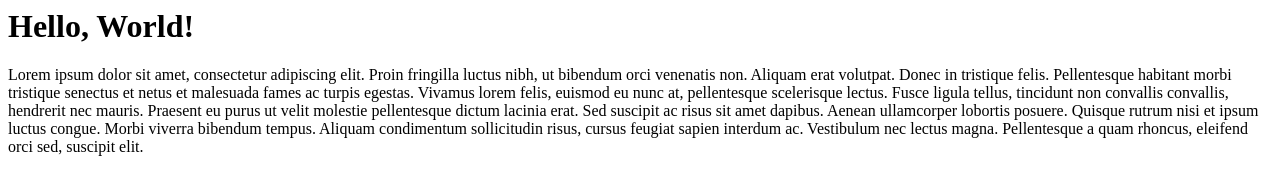
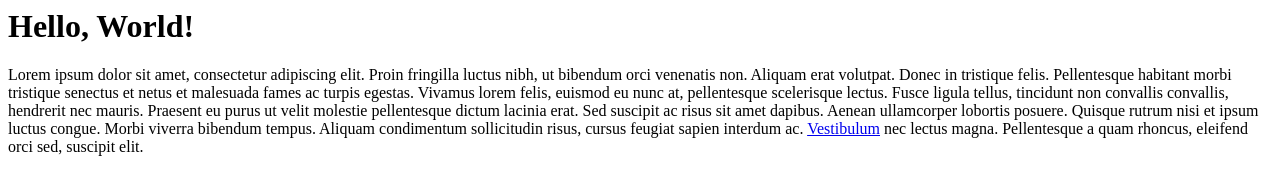
Before and after one commit to holson63/Test1, a plain HTML site: page index.html in a window 1280 px wide. Drawn offline with Linux system fonts and the light colour scheme.

Commit message:
added a tag

```diff
--- a/index.html
+++ b/index.html
@@ -5,7 +5,7 @@
 	<body>
 		<h1>Hello, World!</h1>
 		<p>
-			Lorem ipsum dolor sit amet, consectetur adipiscing elit. Proin fringilla luctus nibh, ut bibendum orci venenatis non. Aliquam erat volutpat. Donec in tristique felis. Pellentesque habitant morbi tristique senectus et netus et malesuada fames ac turpis egestas. Vivamus lorem felis, euismod eu nunc at, pellentesque scelerisque lectus. Fusce ligula tellus, tincidunt non convallis convallis, hendrerit nec mauris. Praesent eu purus ut velit molestie pellentesque dictum lacinia erat. Sed suscipit ac risus sit amet dapibus. Aenean ullamcorper lobortis posuere. Quisque rutrum nisi et ipsum luctus congue. Morbi viverra bibendum tempus. Aliquam condimentum sollicitudin risus, cursus feugiat sapien interdum ac. Vestibulum nec lectus magna. Pellentesque a quam rhoncus, eleifend orci sed, suscipit elit.
+			Lorem ipsum dolor sit amet, consectetur adipiscing elit. Proin fringilla luctus nibh, ut bibendum orci venenatis non. Aliquam erat volutpat. Donec in tristique felis. Pellentesque habitant morbi tristique senectus et netus et malesuada fames ac turpis egestas. Vivamus lorem felis, euismod eu nunc at, pellentesque scelerisque lectus. Fusce ligula tellus, tincidunt non convallis convallis, hendrerit nec mauris. Praesent eu purus ut velit molestie pellentesque dictum lacinia erat. Sed suscipit ac risus sit amet dapibus. Aenean ullamcorper lobortis posuere. Quisque rutrum nisi et ipsum luctus congue. Morbi viverra bibendum tempus. Aliquam condimentum sollicitudin risus, cursus feugiat sapien interdum ac. <a href="http://www.google.com">Vestibulum</a> nec lectus magna. Pellentesque a quam rhoncus, eleifend orci sed, suscipit elit.
 		</p>
 	</body>
 </html>
```
